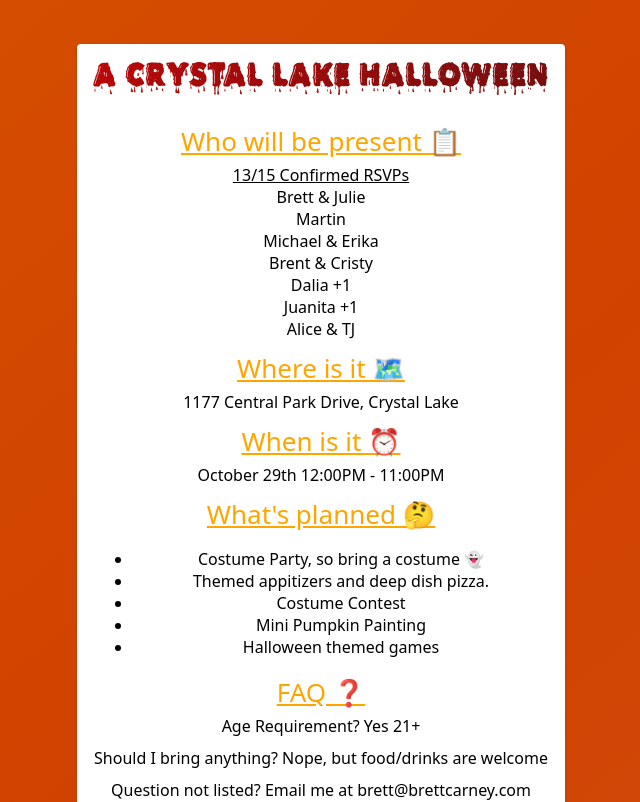
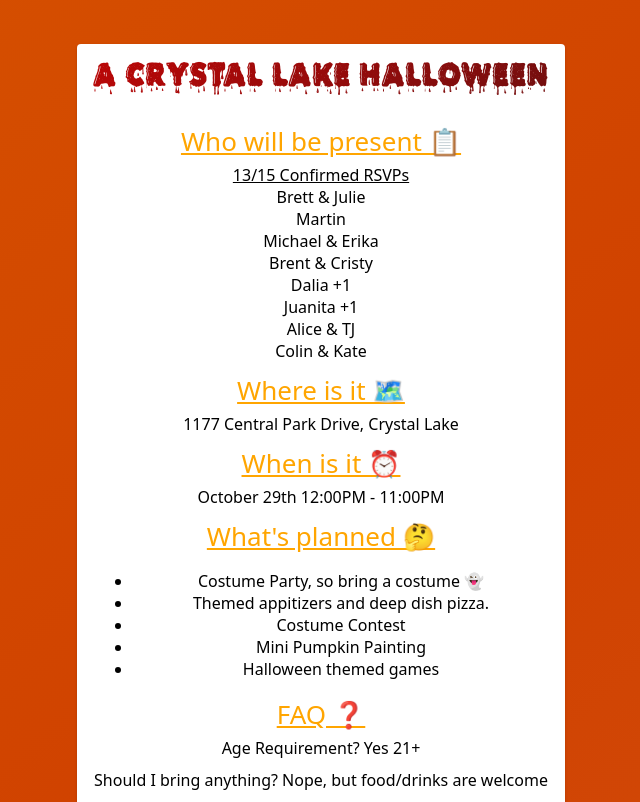
Before and after one commit to breadboi/personal-rsvp, a React (Create React App) app: page / in a window 1280 px wide. Shown: the top 802 px of the page, without its empty margins (319-959 px from the left). Built offline with nearby package versions, Linux system fonts and the light colour scheme.

Commit message:
Updating guest list

```diff
--- a/src/components/pages/HomePage.jsx
+++ b/src/components/pages/HomePage.jsx
@@ -67,6 +67,7 @@ export default class HomePage extends React.Component {
                             <span>Dalia +1</span><br />
                             <span>Juanita +1</span><br />
                             <span>Alice & TJ</span><br />
+                            <span>Colin & Kate</span><br />
                         </div>
 
                         <div style={styles.secondaryHeader}><u>Where is it 🗺️</u></div>
```
